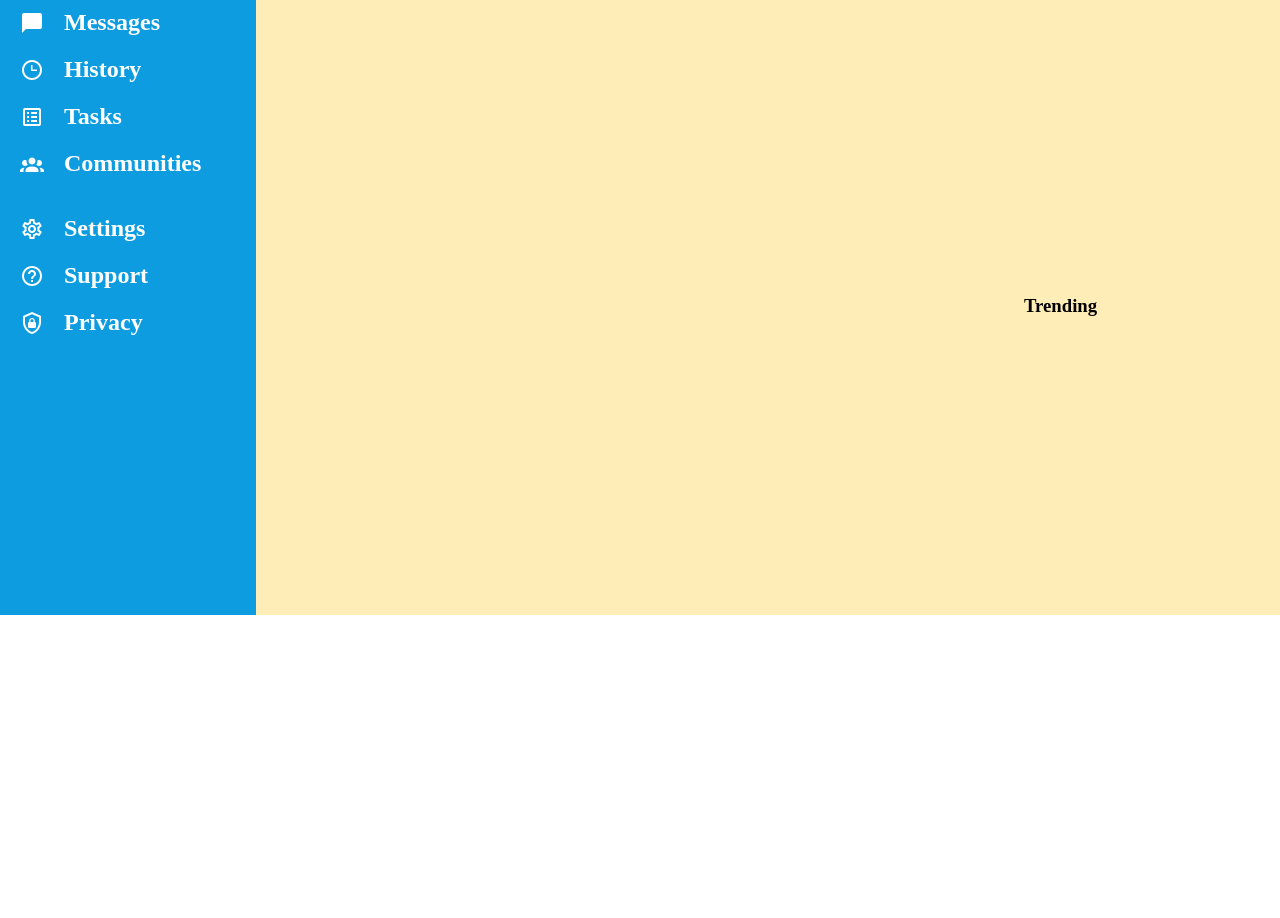
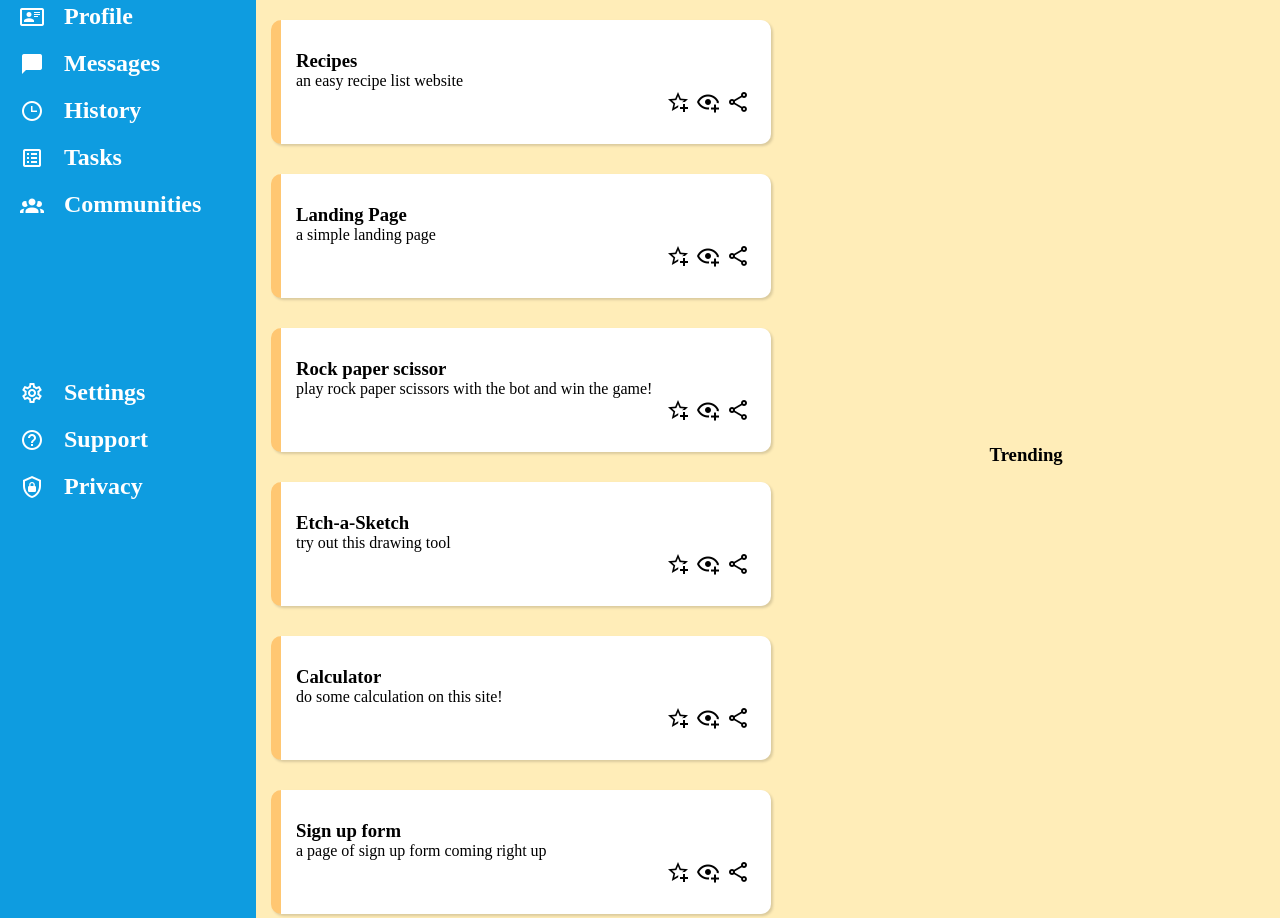
Before and after one commit to ahlunlearn/odin-admindashboard, a plain HTML site: page index.html in a window 1280 px wide. Shown: the part 185-1103 px from the top of the page. Before the commit the page ends 800 px from the top, so only its background shows below. Drawn offline with Linux system fonts and the light colour scheme.

Commit message:
finish projects in content area

```diff
--- a/index.html
+++ b/index.html
@@ -85,7 +85,65 @@
         </div>
         <div class="content">
             <div class="projects">
-                <h3>Your Projects</h3>
+                <div class="title">
+                    <h3>Your Projects</h3>
+                </div>
+                <div class="cards">
+                    <div class="card-item">
+                        <h3><a href="https://ahlunlearn.github.io/odin-recipes/">Recipes</a></h3>
+                        <p>an easy recipe list website</p>
+                        <div class="card-btns">
+                            <a href=""><img src="./images/icons/star-plus-outline.png" alt=""></a>
+                            <a href=""><img src="./images/icons/eye-plus-outline.png" alt=""></a>
+                            <a href=""><img src="./images/icons/share-variant-outline.png" alt=""></a>
+                        </div>
+                    </div>
+                    <div class="card-item">
+                        <h3><a href="https://ahlunlearn.github.io/odin-landingpage/">Landing Page</a></h3>
+                        <p>a simple landing page</p>
+                        <div class="card-btns">
+                            <a href=""><img src="./images/icons/star-plus-outline.png" alt=""></a>
+                            <a href=""><img src="./images/icons/eye-plus-outline.png" alt=""></a>
+                            <a href=""><img src="./images/icons/share-variant-outline.png" alt=""></a>
+                        </div>
+                    </div>
+                    <div class="card-item">
+                        <h3><a href="https://ahlunlearn.github.io/odin-rockpaperscissors/">Rock paper scissor</a></h3>
+                        <p>play rock paper scissors with the bot and win the game!</p>
+                        <div class="card-btns">
+                            <a href=""><img src="./images/icons/star-plus-outline.png" alt=""></a>
+                            <a href=""><img src="./images/icons/eye-plus-outline.png" alt=""></a>
+                            <a href=""><img src="./images/icons/share-variant-outline.png" alt=""></a>
+                        </div>
+                    </div>
+                    <div class="card-item">
+                        <h3><a href="https://ahlunlearn.github.io/odin-Etch-A-Sketch/">Etch-a-Sketch</a></h3>
+                        <p>try out this drawing tool</p>
+                        <div class="card-btns">
+                            <a href=""><img src="./images/icons/star-plus-outline.png" alt=""></a>
+                            <a href=""><img src="./images/icons/eye-plus-outline.png" alt=""></a>
+                            <a href=""><img src="./images/icons/share-variant-outline.png" alt=""></a>
+                        </div>
+                    </div>
+                    <div class="card-item">
+                        <h3><a href="https://ahlunlearn.github.io/odin-calculator/">Calculator</a></h3>
+                        <p>do some calculation on this site!</p>
+                        <div class="card-btns">
+                            <a href=""><img src="./images/icons/star-plus-outline.png" alt=""></a>
+                            <a href=""><img src="./images/icons/eye-plus-outline.png" alt=""></a>
+                            <a href=""><img src="./images/icons/share-variant-outline.png" alt=""></a>
+                        </div>
+                    </div>
+                    <div class="card-item">
+                        <h3><a href="https://ahlunlearn.github.io/odin-signup-form/">Sign up form</a></h3>
+                        <p>a page of sign up form coming right up</p>
+                        <div class="card-btns">
+                            <a href=""><img src="./images/icons/star-plus-outline.png" alt=""></a>
+                            <a href=""><img src="./images/icons/eye-plus-outline.png" alt=""></a>
+                            <a href=""><img src="./images/icons/share-variant-outline.png" alt=""></a>
+                        </div>
+                    </div>
+                </div>
             </div>
             <div class="announcements">
                 <h3>Announcements</h3>
--- a/style.css
+++ b/style.css
@@ -14,7 +14,7 @@
     font-weight: bold;
 }
 a:hover, li:hover{
-    transform: scale(1.1);
+    transform: scale(1.05);
 }
 li{
     list-style: none;
@@ -80,7 +80,7 @@
     display: grid;
     grid-template-columns: 3fr 2fr;
     grid-template-rows: 1fr 1fr;
-    margin: 0 40px;
+    padding: 0 40px;
     align-items: center;
     font-size: large;
 }
@@ -152,26 +152,60 @@
     transform: scale(1.1);
 }
 
+
+
 .content{
     background-color: #FFEDB8;
     grid-column: 2;
     grid-row: 2/3;
     display: grid;
-    grid-template-columns: repeat(2,3fr) 2fr;
+    grid-template-columns: 5fr 2fr;
     grid-template-rows: repeat(2, 1fr 3fr);
+    padding: 30px 15px;
+    gap: 30px;
+    box-shadow: rgba(0, 0, 0, 0.35) 0px 30px 10px -28px inset;
 }
 
 .projects{
-    grid-column: 1/span 2;
+    grid-column: 1/span 1;
     grid-row: 1/ span 4;
+    display: grid;
+    grid-template-rows: 1fr repeat(3,4fr);
+}
+.projects .title{
+    grid-column: auto;
+}
+.projects .cards{
+    grid-row: 2 / span 3;
+    display: grid;
+    grid-template-columns: repeat(auto-fit, minmax(250px, 500px));
+    grid-template-rows: repeat(3, 1fr);
+    gap: 30px;
+}
+.projects .cards .card-item{
+    padding: 30px 15px;
+    border-radius: 10px;
+    border-left: 10px solid #FFC772;
+    background-color: white;
+    display: grid;
+    box-shadow: rgba(0, 0, 0, 0.15) 1.95px 1.95px 2.6px;
+}
+.projects .cards .card-item a{
+    color: black;
 }
 
+.projects .cards .card-item .card-btns{
+    justify-self: end;
+    align-self: end;
+    display: grid;
+    grid-template-columns: repeat(3, 30px);
+}
 .announcements{
-    grid-column: 3;
+    grid-column: 2;
     grid-row: 1/ span 2;
 }
 
 .trending{
-    grid-column: 3;
+    grid-column: 2;
     grid-row: 3/ span 2;
 }
```
Also changed, not shown: images/icons/eye-plus-outline.png (added), images/icons/share-variant-outline.png (added), images/icons/star-plus-outline.png (added).
